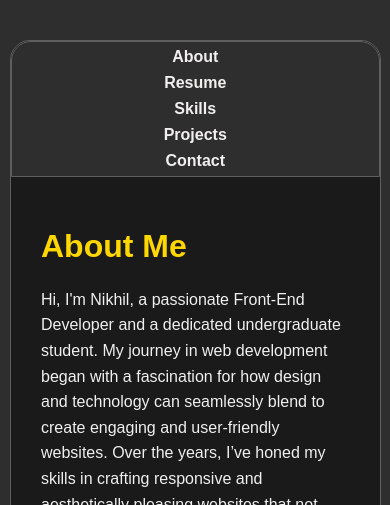
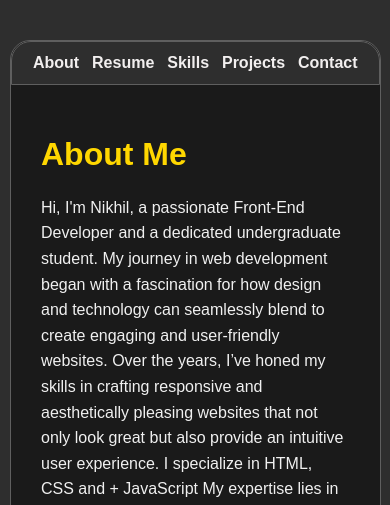
Before and after one commit to Nikhilrudhrarapu/my-portfolio, a plain HTML site: page index.html in a window 390 px wide. Shown: the part 339-844 px from the top of the page. Drawn offline with Linux system fonts and the light colour scheme.

Commit message:
Update style.css

```diff
--- a/style.css
+++ b/style.css
@@ -370,19 +370,20 @@ button:hover {
 }
 @media (max-width: 768px) {
     .nav-menu {
-        flex-direction: column;
+        flex-direction: row;
+        justify-content:space-evenly;
         align-items: center;
-        padding: 2px ;
+        padding: 10px;
         margin:0px;
         border:solid 1px rgb(95, 95, 95);
         border-radius: 20px 20px 0px 0px;
     }
 
     .nav-menu li {
-        margin: 1px 0;
+        margin:0px;
     }
 
     .nav-menu a {
-        padding: 1px 10px;
+        padding: 0px;
     }
 }
```
